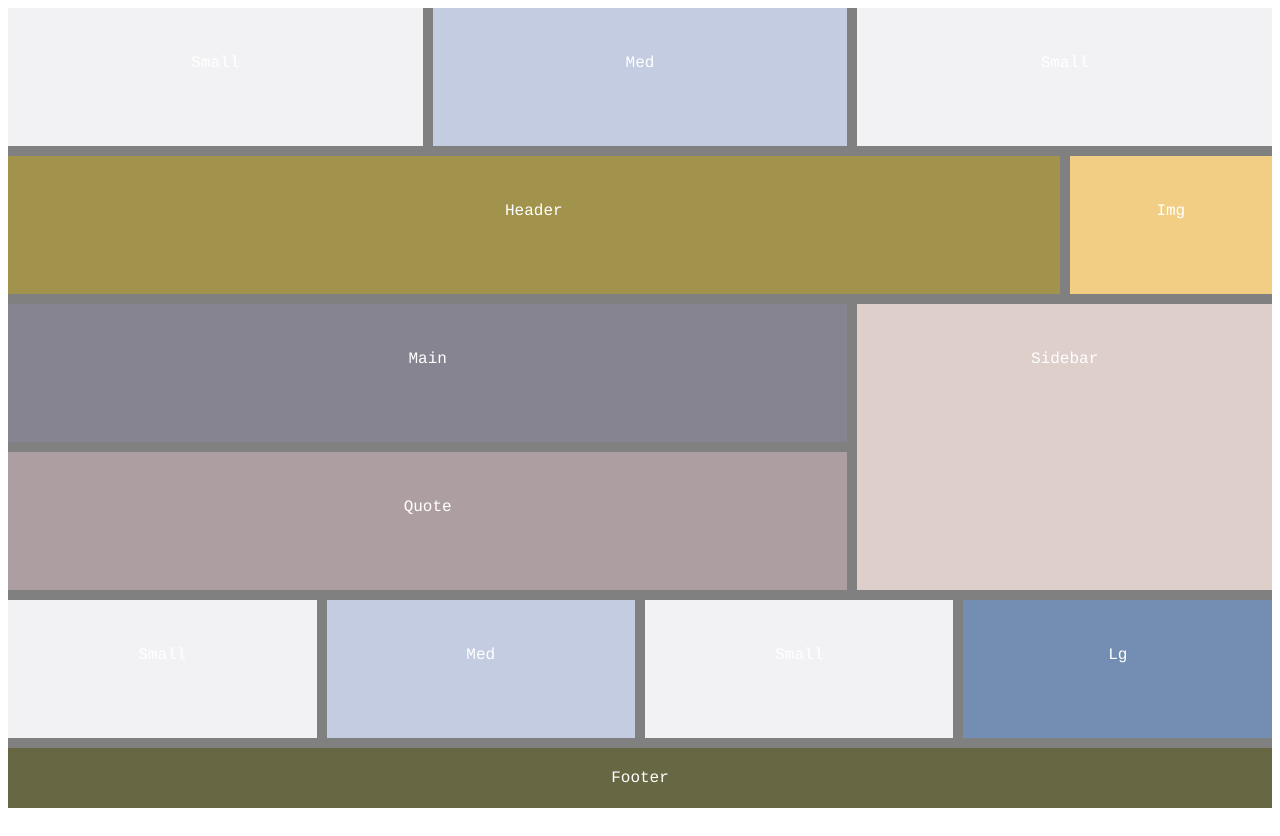
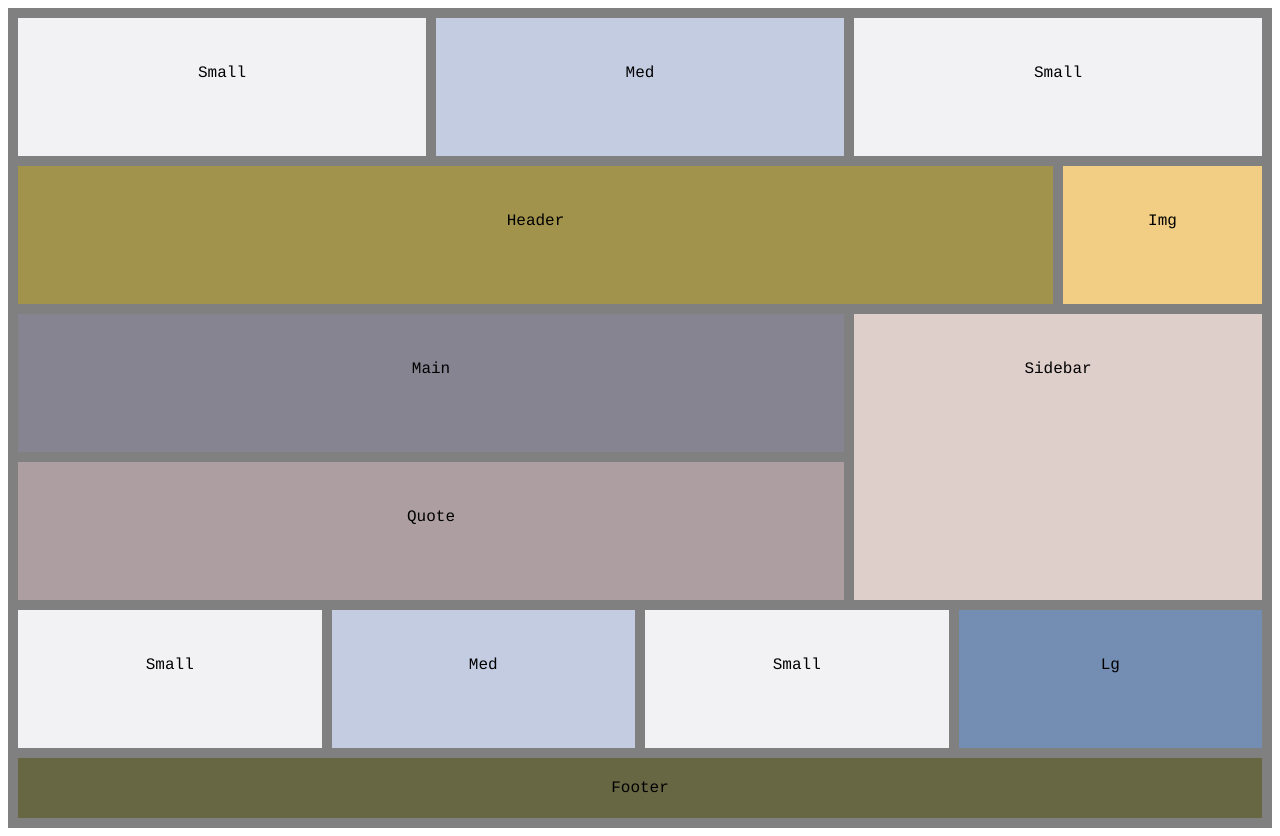
Before and after one commit to mlk224/Wireframes, a plain HTML site: page Hard-Grid/index.html in a window 1280 px wide. Drawn offline with Linux system fonts and the light colour scheme.

Commit message:
Update styles.css

```diff
--- a/Hard-Grid/styles.css
+++ b/Hard-Grid/styles.css
@@ -1,5 +1,5 @@
 body{
-    color:white;
+    color:black;
     text-align:center;
     font-family:courier;
     vertical-align: middle;
@@ -11,6 +11,7 @@ body{
     height:100vh;
     grid-gap: 10px;
     background-color: grey;
+    padding:10px;
     /*padding: 10px;*/
 }
 .grid-container>div{
```
